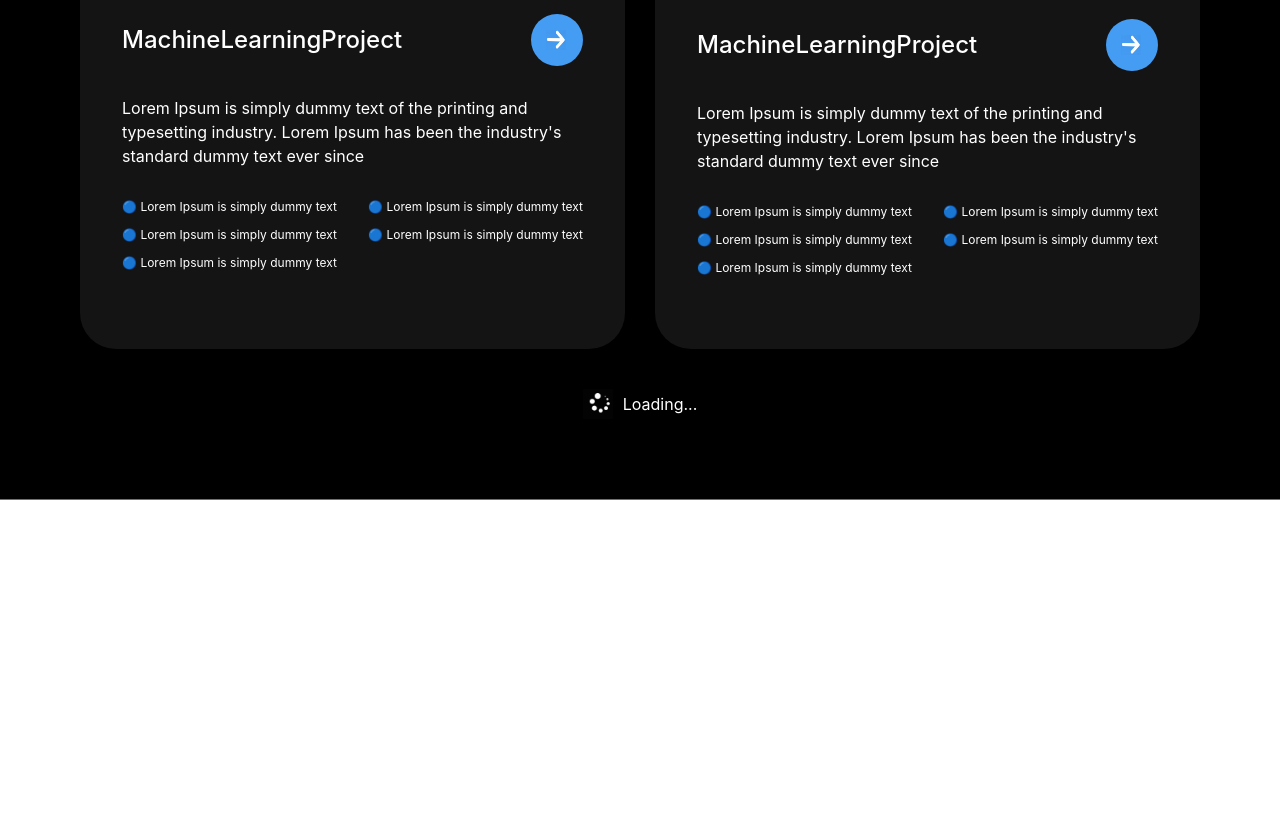
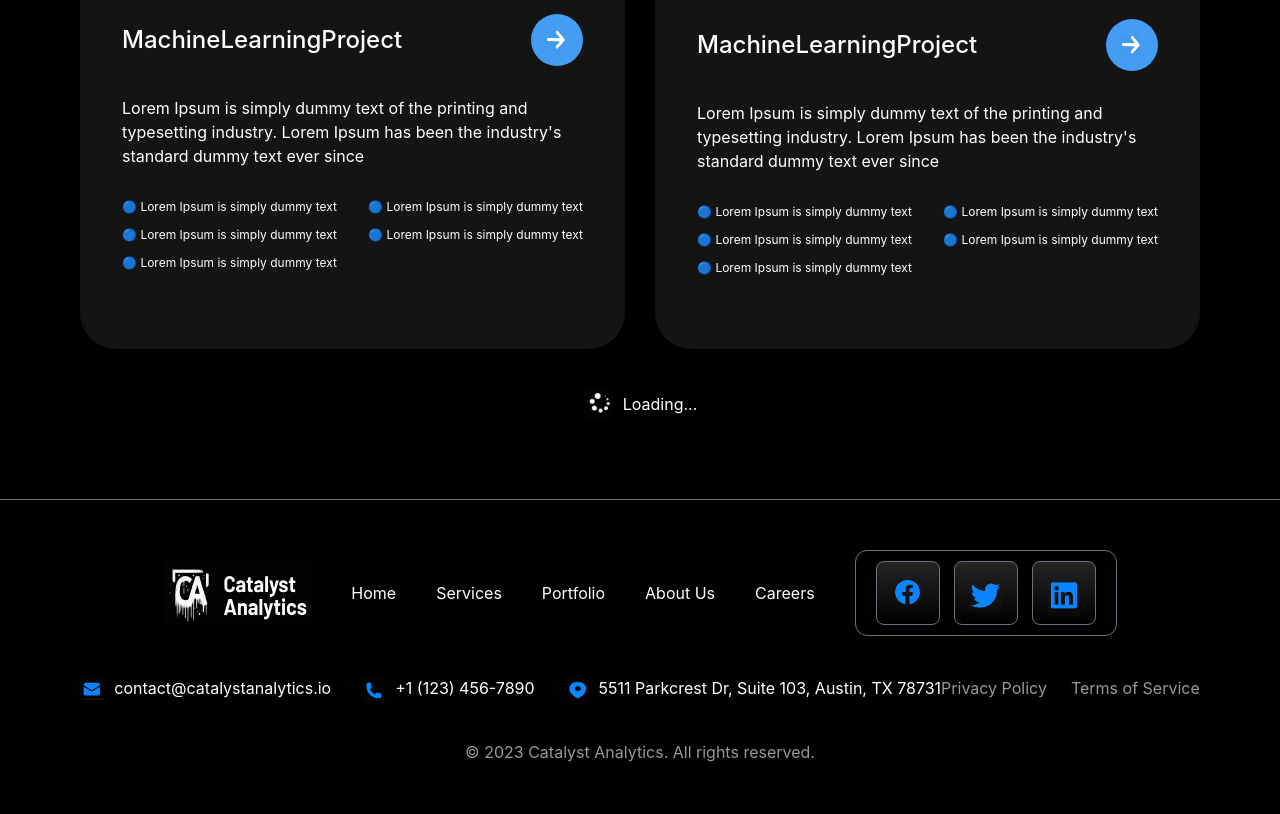
Before and after one commit to muhammadzoirov40-crypto/grup-6-git, a website: page src/Rukhshona.html in a window 1280 px wide. Shown: the part 2874-3688 px from the top of the page. Before the commit the page ends 3374 px from the top, so only its background shows below. Drawn offline with nearby package versions, Linux system fonts and the light colour scheme; files that its build step writes are made by us from their sources.

Commit message:
Rukhshona has finished

```diff
--- a/src/Rukhshona.html
+++ b/src/Rukhshona.html
@@ -227,5 +227,46 @@
 <p class="text-[white] flex justify-self-center pt-[40px] items-center gap-[10px]"><img src="./Rukhshona images/loading.png" alt="" class="w-[30px] h-[30px]">Loading...</p>
         </div>
     </section>
+
+    <footer>
+        <div class="box5 max-w-[1500px] m-auto py-[50px] lg:px-[80px] px-[20px] text-center bg-[black] flex items-center flex-col gap-[40px] ">
+<div class="p1 flex justify-evenly lg:flex-row flex-col items-center text-center gap-[40px]">
+<img src="./Rukhshona images/logo.png" alt="" class="w-[148px] h-[64px]">
+<div class="text flex gap-[40px] lg:flex-row flex-col text-center">
+    <p class="text-[white]">Home</p>
+    <p class="text-[white]">Services</p>
+    <p class="text-[white]">Portfolio</p>
+    <p class="text-[white]">About Us</p>
+    <p class="text-[white]">Careers</p>
+</div>
+<div class="buttons w-[1fr] rounded-[12px] border-solid border-[1px] border-gray-500 py-[10px] px-[20px] flex gap-[14px] items-center ">
+<button class="w-[64px] h-[64px] border-[1px] border-solid border-gray-500 bg-gradient-to-b from-[#242424] to-[#24242400] rounded-[8px] p-[15px]"><img src="./Rukhshona images/facebook.png" alt=""></button>
+<button class="w-[64px] h-[64px] border-[1px] border-solid border-gray-500 bg-gradient-to-b from-[#242424] to-[#24242400] rounded-[8px] p-[15px]"><img src="./Rukhshona images/twitter.png" alt=""></button>
+<button class="w-[64px] h-[64px] border-[1px] border-solid border-gray-500 bg-gradient-to-b from-[#242424] to-[#24242400] rounded-[8px] p-[15px]"><img src="./Rukhshona images/linkedin.png" alt=""></button>
+
+
+
+</div>
+</div>
+<div class="t flex justify-between text-center lg:flex-row flex-col">
+    <div class="flex gap-[30px] lg:flex-row text-center flex-col">
+<p class="text-[white] flex items-center gap-[10px]"><img src="./Rukhshona images/mail.png" alt="" class="w-[24px] h-[24px]"> contact@catalystanalytics.io</p>
+<p class="text-[white] flex items-center gap-[10px]"><img src="./Rukhshona images/phone.png" alt="" class="w-[24px] h-[24px]"> +1 (123) 456-7890</p>
+<p class="text-[white] flex items-center gap-[10px]"><img src="./Rukhshona images/map pin.png" alt="" class="w-[24px] h-[24px]">5511 Parkcrest Dr, Suite 103, Austin, TX 78731</p>
+</div>
+<div class="flex gap-[24px] text-center lg:flex-row flex-col">
+<p class="text-[#98989A]">Privacy Policy</p>
+<p class="text-[#98989A]">Terms of Service</p>
+
+</div>
+
+
+</div>
+<p class="text-[#98989A] ">© 2023 Catalyst Analytics. All rights reserved.</p>
+
+
+
+        </div>
+    </footer>
 </body>
 </html>
```
